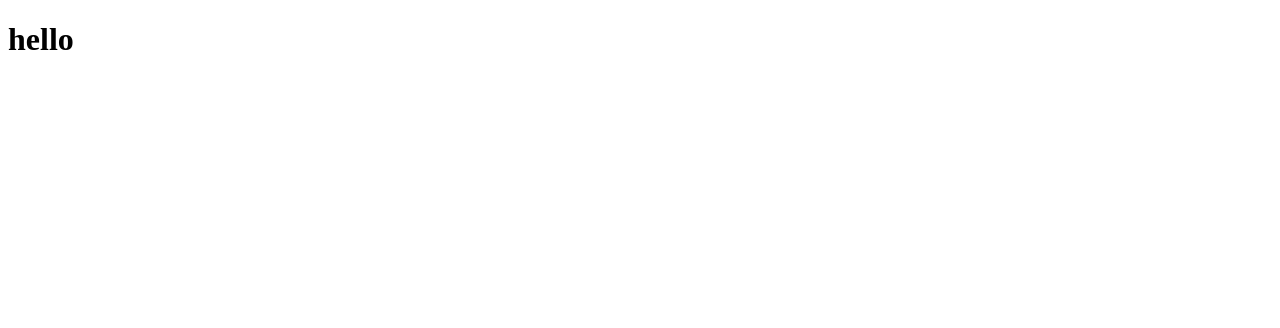
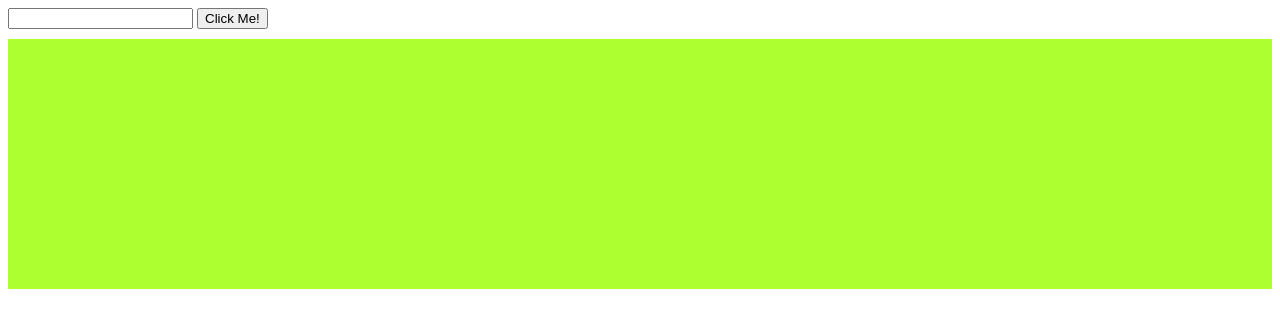
Before and after one commit to dep6-playground/dep6-text-in-a-wave-animation, a website: page index.html in a window 1280 px wide. Drawn offline with Linux system fonts and the light colour scheme.

Commit message:
Second commit

```diff
--- a/index.html
+++ b/index.html
@@ -7,7 +7,9 @@
 
 </head>
 <body>
-<h1>hello</h1>
+<input id="input-text" type="text">
+<button id="btn-show" type="button">Click Me!</button>
+<div id="stage">huththo</div>
 
 <script src="js/index.js"></script>
 </body>
--- a/js/index.js
+++ b/js/index.js
@@ -0,0 +1,7 @@
+document.getElementById('btn-show').onclick=function (){
+    var inputText = document.getElementById('input-text').value;
+    var stageElement = document.getElementById('stage');
+    stageElement.style.color='black';
+    stageElement.innerText=inputText;
+
+}
--- a/sass/index.scss
+++ b/sass/index.scss
@@ -0,0 +1,6 @@
+#stage{
+  height: 250px;
+  background-color: greenyellow;
+  color: greenyellow;
+  margin-top: 10px;
+}
```
Also changed, not shown: css/index.css, 1 other file.
